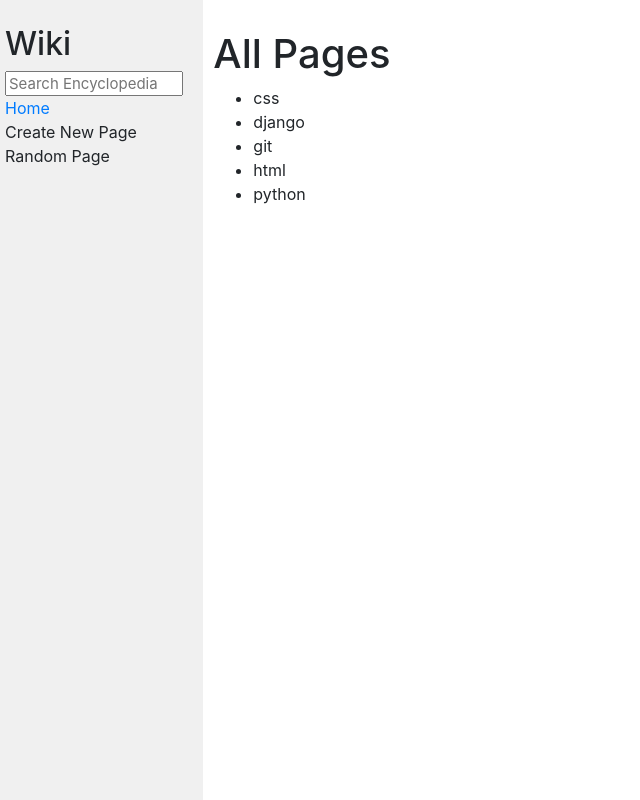
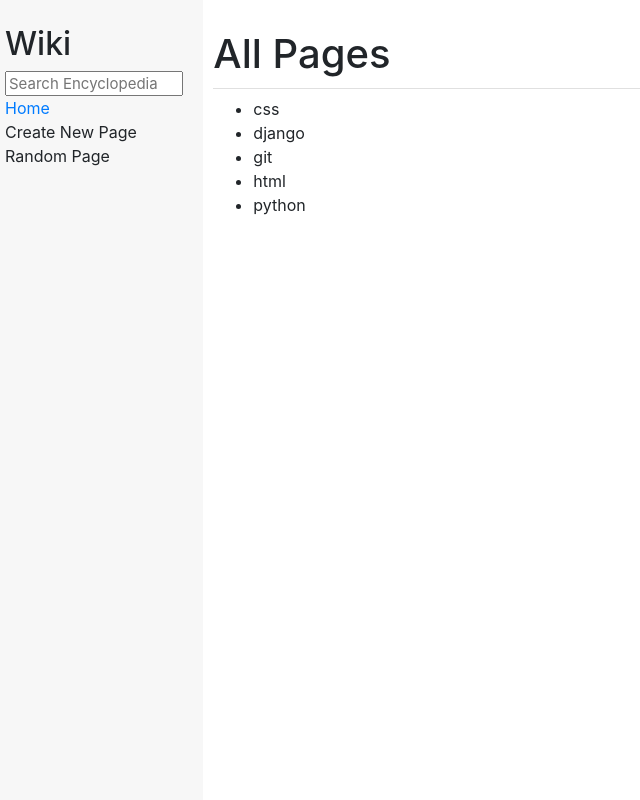
Before and after one commit to gmmonsalve/Wiki, a Django app: page / in a window 1280 px wide. Shown: the whole page, without its empty margins (0-640 px from the left). Run offline with Django 3.2, Linux system fonts and the light colour scheme; some libraries are stand-ins or nearby versions.

Commit message:
border for titles

```diff
--- a/encyclopedia/static/encyclopedia/styles.css
+++ b/encyclopedia/static/encyclopedia/styles.css
@@ -10,6 +10,8 @@ code {
 h1 {
     margin-top: 0px;
     padding-top: 20px;
+    border-bottom: 1px solid rgb(224, 224, 224);
+    padding-bottom: 10px;
 }
 
 textarea {
@@ -28,7 +30,7 @@ textarea {
 }
 
 .sidebar {
-    background-color: #f0f0f0;
+    background-color: #f7f7f7;
     height: 100vh;
     padding: 20px;
 }
```
